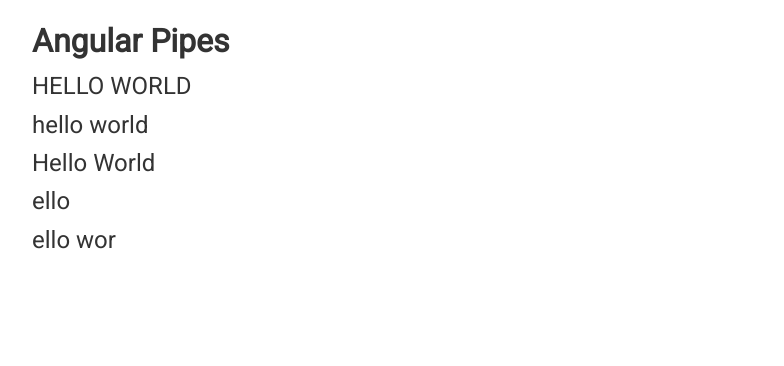
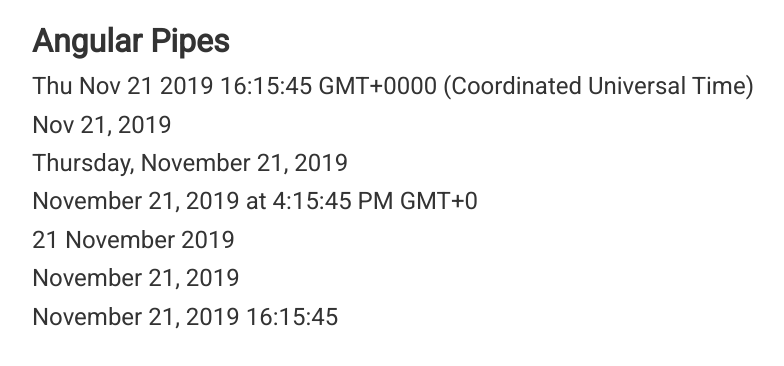
Before and after one commit to EvgeniyAn/Angular8Course, an Angular app in the folder Pipes/: page / in a window 1280 px wide. Shown: the top 366 px of the page, without its empty margins (108-892 px from the left). Built offline with nearby package versions, Linux system fonts and the light colour scheme.

Commit message:
#39 Pipes. Work with Date

```diff
--- a/Pipes/src/app/app.component.html
+++ b/Pipes/src/app/app.component.html
@@ -10,9 +10,19 @@
   <!--  <p>-->
   <!--    {{e | number:'1.0-0'  }}-->
   <!--  </p>-->
-  <p>{{str | uppercase}}</p>
-  <p>{{str | uppercase | lowercase}}</p>
-  <p>{{str | titlecase}}</p>
-  <p>{{str | slice:1:5 }}</p>
-  <p>{{str | slice:1:-2 }}</p>
+
+<!--  <p>{{str | uppercase}}</p>-->
+<!--  <p>{{str | uppercase | lowercase}}</p>-->
+<!--  <p>{{str | titlecase}}</p>-->
+<!--  <p>{{str | slice:1:5 }}</p>-->
+<!--  <p>{{str | slice:1:-2 }}</p>-->
+
+  <p>{{date}}</p>
+  <p>{{date | date}}</p>
+  <p>{{date | date: 'fullDate'}}</p>
+  <p>{{date | date: 'long'}}</p>
+  <p>{{date | date: 'dd MMMM yyyy'}}</p>
+  <p>{{date | date: 'MMMM dd, yyyy'}}</p>
+  <p>{{date | date: 'MMMM dd, yyyy HH:mm:ss'}}</p>
+
 </div>
--- a/Pipes/src/app/app.component.ts
+++ b/Pipes/src/app/app.component.ts
@@ -8,5 +8,6 @@
 export class AppComponent {
   e:number = Math.E;
   str = 'hello world';
+  date: Date = new Date();
 
 }
```
